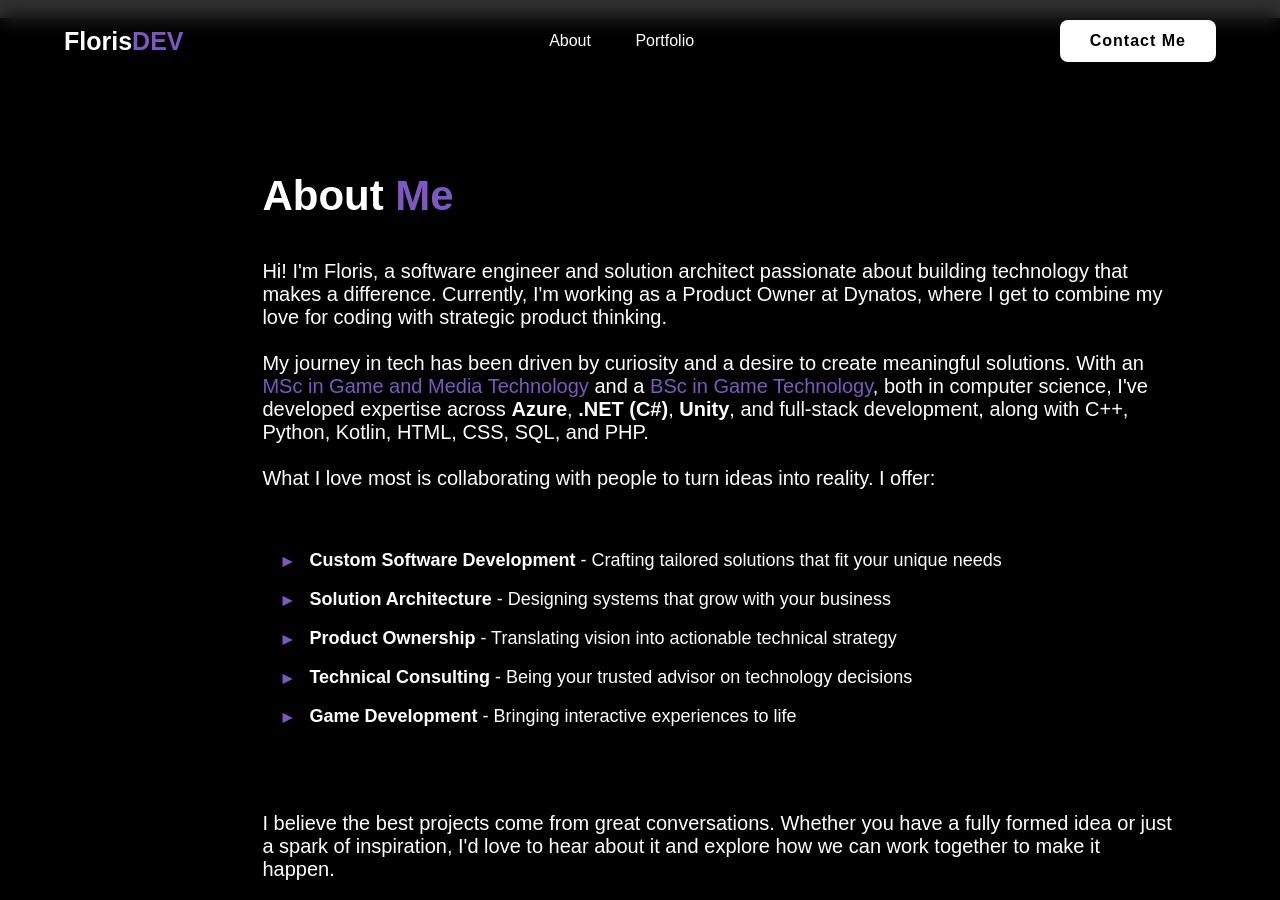
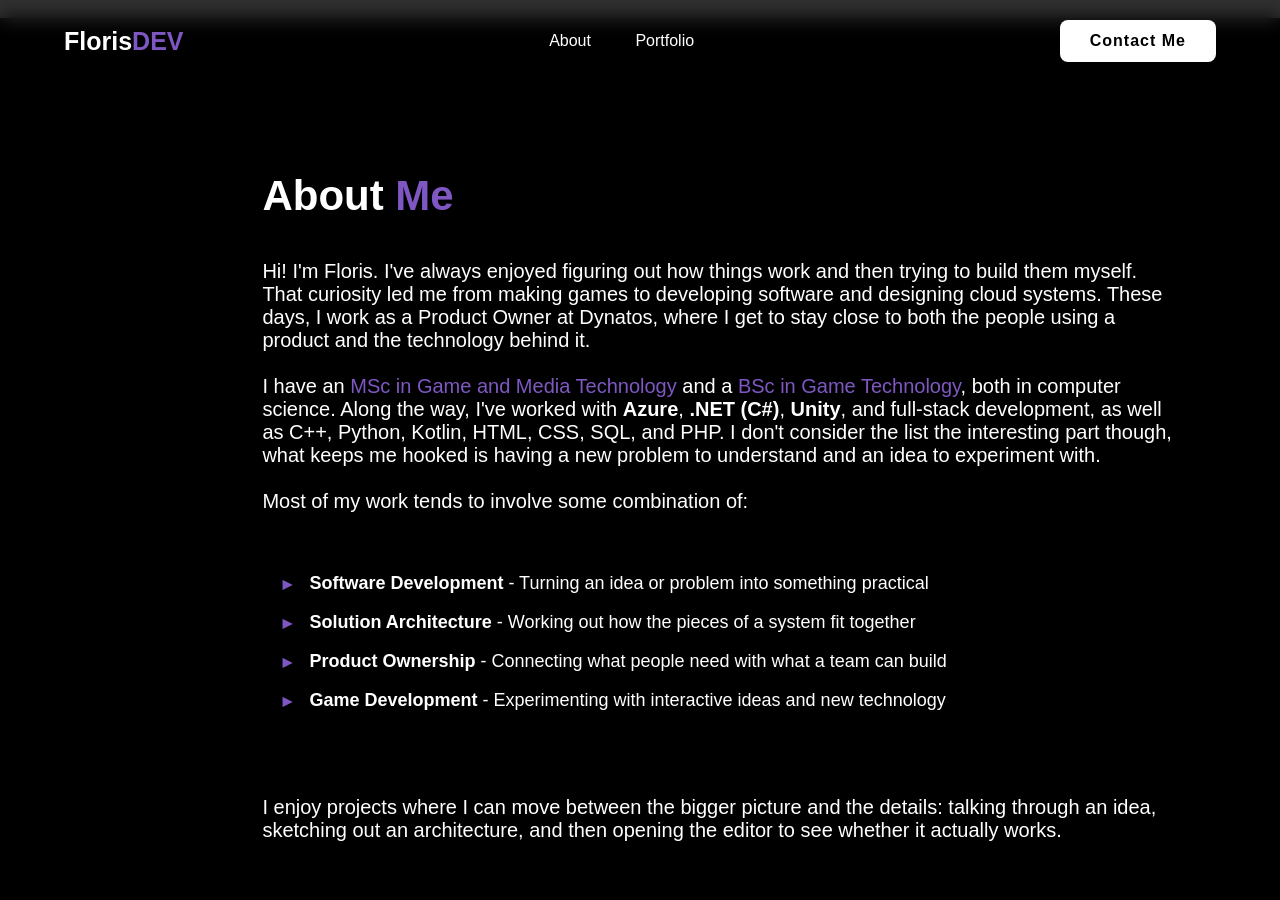
Before and after one commit to FlorisDeVries/FlorisDeVries.github.io, a Jekyll site: the page built from index.html, in a window 1280 px wide and 900 px high, scrolled down 882 px. Built offline with Jekyll 4.4.1, drawn with Linux system fonts in a browser that asks for light colours; some of the changed text lies outside the part shown.

Commit message:
Rewrote to be more personal. Formatting and gem update

```diff
--- a/_includes/about.html
+++ b/_includes/about.html
@@ -7,31 +7,30 @@
     <div class="about-content">
       <h2 class="heading">About <span>Me</span></h2>
       <p>
-        Hi! I'm Floris, a software engineer and solution architect passionate about building technology that makes a difference. Currently, I'm working as a Product Owner at <a href="https://www.dynatos.com/">Dynatos</a>, where I get to combine my love for coding with strategic product thinking.
+        Hi! I'm Floris. I've always enjoyed figuring out how things work and then trying to build them myself. That curiosity led me from making games to developing software and designing cloud systems. These days, I work as a Product Owner at <a href="https://www.dynatos.com/">Dynatos</a>, where I get to stay close to both the people using a product and the technology behind it.
         <br>
         <br>
-        My journey in tech has been driven by curiosity and a desire to create meaningful solutions. With an <span>MSc in Game and Media Technology</span> and a <span>BSc in Game Technology</span>, both in computer science, I've developed expertise across <b>Azure</b>, <b>.NET (C#)</b>, <b>Unity</b>, and full-stack development, along with C++, Python, Kotlin, HTML, CSS, SQL, and PHP.
+        I have an <span>MSc in Game and Media Technology</span> and a <span>BSc in Game Technology</span>, both in computer science. Along the way, I've worked with <b>Azure</b>, <b>.NET (C#)</b>, <b>Unity</b>, and full-stack development, as well as C++, Python, Kotlin, HTML, CSS, SQL, and PHP. I don't consider the list the interesting part though, what keeps me hooked is having a new problem to understand and an idea to experiment with.
         <br>
         <br>
-        What I love most is collaborating with people to turn ideas into reality. I offer:
+        Most of my work tends to involve some combination of:
       </p>
       <ul>
-        <li><b>Custom Software Development</b> - Crafting tailored solutions that fit your unique needs</li>
-        <li><b>Solution Architecture</b> - Designing systems that grow with your business</li>
-        <li><b>Product Ownership</b> - Translating vision into actionable technical strategy</li>
-        <li><b>Technical Consulting</b> - Being your trusted advisor on technology decisions</li>
-        <li><b>Game Development</b> - Bringing interactive experiences to life</li>
+        <li><b>Software Development</b> - Turning an idea or problem into something practical</li>
+        <li><b>Solution Architecture</b> - Working out how the pieces of a system fit together</li>
+        <li><b>Product Ownership</b> - Connecting what people need with what a team can build</li>
+        <li><b>Game Development</b> - Experimenting with interactive ideas and new technology</li>
       </ul>
       <br>
       <p>
-        I believe the best projects come from great conversations. Whether you have a fully formed idea or just a spark of inspiration, I'd love to hear about it and explore how we can work together to make it happen.
+        I enjoy projects where I can move between the bigger picture and the details: talking through an idea, sketching out an architecture, and then opening the editor to see whether it actually works.
       </p>
       <p class="portfolio-summary">
-        My portfolio features passion projects I've worked on during spare time—small experiments and learning experiences that reflect my curiosity and drive to keep building, even when time is limited.
-        <a href="#portfolio">Check them out!</a>
+        This portfolio is a collection of things I've built in my spare time. Some became complete projects, while others were experiments that taught me something useful.
+        <a href="#portfolio">Have a look.</a>
       </p>
       <p style="margin-top: 20px; font-size: 1.1em;">
-        <b>Let's connect!</b> Feel free to reach out—I'm always happy to discuss new opportunities, answer questions, or just chat about tech.
+        If you'd like to talk about one of these projects, swap ideas, or just chat about tech, feel free to get in touch.
       </p>
     </div>
 
--- a/_includes/intro.html
+++ b/_includes/intro.html
@@ -7,10 +7,10 @@
     </h1>
 
     <h2>
-      a Software Engineer & Solution Architect
+      Software Engineer & Solution Architect
     </h2>
     <p>
-      Delivering custom software solutions and technical expertise for your business needs.
+      I like turning ideas into useful software, exploring how things work, and learning something new along the way.
     </p>
 
     <div class="btn-box">
```
Also changed, not shown: Gemfile (+6 -2 lines), _projects/carts3d.md (+5 -5 lines), _projects/stowhaven.md (+2 -2 lines), 1 other file.
